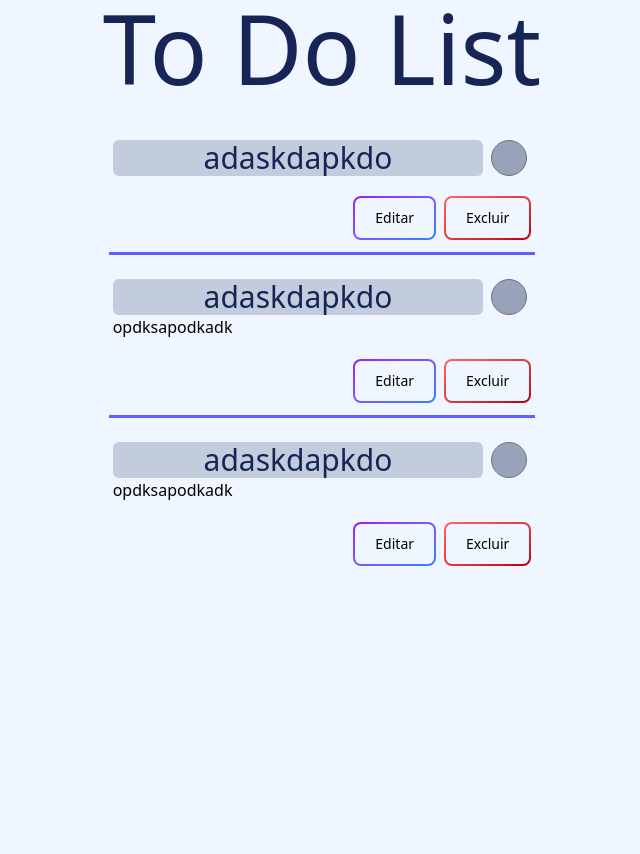
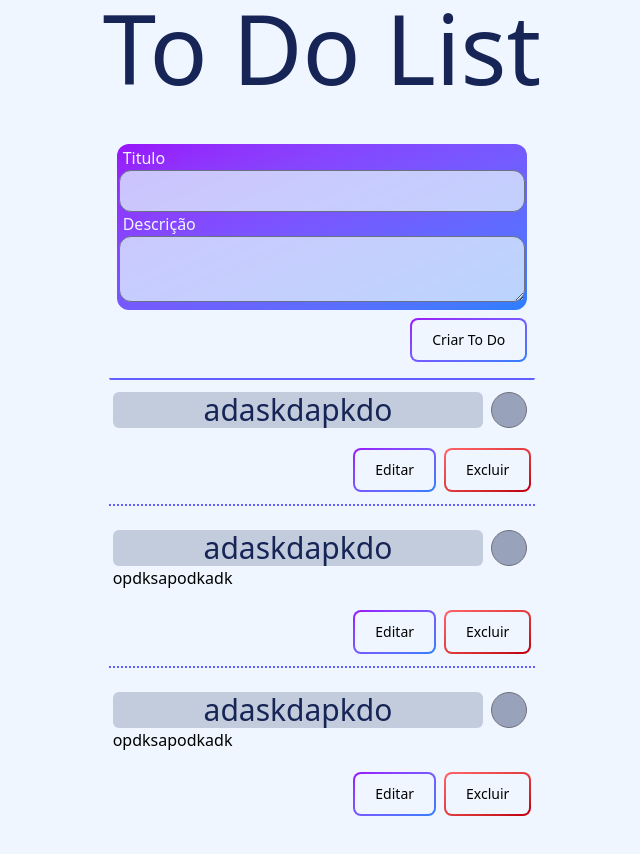
Before and after one commit to IsaacAlfredo/todo_list, a React (Vite) app in the folder todo-list-front/: page / in a window 1280 px wide. Shown: the top 854 px of the page, without its empty margins (318-958 px from the left). Built offline with nearby package versions, Linux system fonts and the light colour scheme.

Commit message:
TodoInputBox

```diff
--- a/todo-list-front/src/App.tsx
+++ b/todo-list-front/src/App.tsx
@@ -1,18 +1,21 @@
 //import { useState } from 'react'
-import TodoCard from "./components/TodoCard/TodoCard";
+import { TodoCard } from "./components/TodoCard/TodoCard";
+import { TodoInputBox } from "./components/TodoInputBox/TodoInputBox";
 
 function App() {
   return (
-    <ul className="">
-      <h1 className="mb-10 w-full self-center text-center text-8xl text-blue-950 dark:text-blue-50">
+    <div className="flex-col">
+      <h1 className="mb-10 w-full text-center text-8xl text-blue-950 dark:text-blue-50">
         To Do List
       </h1>
-      <div className="divide-y-3 flex h-screen flex-col place-items-center gap-5 divide-indigo-500">
+      <TodoInputBox />
+
+      <ul className="flex h-screen flex-col place-items-center gap-5 divide-y-2 divide-dotted divide-indigo-500">
         <TodoCard title="adaskdapkdo" />
         <TodoCard title="adaskdapkdo" description="opdksapodkadk" />
         <TodoCard title="adaskdapkdo" description="opdksapodkadk" />
-      </div>
-    </ul>
+      </ul>
+    </div>
   );
 }
 
--- a/todo-list-front/src/components/DefaultButton/DefaultButton.tsx
+++ b/todo-list-front/src/components/DefaultButton/DefaultButton.tsx
@@ -4,9 +4,9 @@ export function DefaultButton(defaultButton: DefaultButtonType) {
   return (
     <button
       onClick={defaultButton.onClick}
-      className={`focus:ring-3 group mb-2 flex rounded-lg bg-gradient-to-br ${defaultButton.color == "blue" ? "from-purple-600 to-blue-500" : "from-red-400 to-red-700"} p-0.5 font-medium ${defaultButton.color == "blue" ? "focus:ring-blue-300 dark:focus:ring-blue-900" : "focus:ring-rose-400 dark:focus:ring-rose-950"} `}
+      className={`focus:ring-3 group mb-2 flex h-fit rounded-lg bg-gradient-to-br ${defaultButton.color == "blue" ? "from-purple-600 to-blue-500" : "from-red-400 to-red-700"} p-0.5 font-medium ${defaultButton.color == "blue" ? "focus:ring-blue-300 dark:focus:ring-blue-900" : "focus:ring-rose-400 dark:focus:ring-rose-950"} `}
     >
-      <span className="w-full rounded-md bg-blue-50 px-5 py-2.5 text-sm transition-all duration-200 ease-in group-hover:bg-transparent group-hover:text-blue-50 dark:bg-gray-900 dark:text-blue-50 group-hover:dark:bg-transparent">
+      <span className="text-nowrap rounded-md bg-blue-50 px-5 py-2.5 text-sm transition-all duration-200 ease-in group-hover:bg-transparent group-hover:text-blue-50 dark:bg-gray-900 dark:text-blue-50 group-hover:dark:bg-transparent">
         {defaultButton.text}
       </span>
     </button>
--- a/todo-list-front/src/components/TodoCard/TodoCard.tsx
+++ b/todo-list-front/src/components/TodoCard/TodoCard.tsx
@@ -1,7 +1,7 @@
 import { DefaultButton } from "../DefaultButton/DefaultButton";
 import { TodoType } from "./TodoType";
 
-function TodoCard(todo: TodoType) {
+export function TodoCard(todo: TodoType) {
   return (
     <div className="w-2/3 p-1">
       <div className="flex w-full gap-2">
@@ -23,5 +23,3 @@ function TodoCard(todo: TodoType) {
     </div>
   );
 }
-
-export default TodoCard;
--- /dev/null
+++ b/todo-list-front/src/components/TodoInputBox/TodoInputBox.tsx
@@ -0,0 +1,28 @@
+import { DefaultButton } from "../DefaultButton/DefaultButton";
+
+export function TodoInputBox() {
+  return (
+    <div className="bg-purple-900-900/30 rounded-b-xs mb-2 w-2/3 flex-col justify-items-end gap-2 justify-self-center border-b-2 border-indigo-500 p-2">
+      <div className="w-full">
+        <div className="focus:ring-3 group mb-2 w-full flex-col rounded-xl bg-gradient-to-br from-purple-600 to-blue-500 p-0.5 font-medium focus:ring-blue-300 dark:focus:ring-blue-900">
+          <label className="ml-1 font-normal text-blue-50">
+            Titulo
+            <input
+              type="text"
+              name="title"
+              className="w-full rounded-xl bg-blue-100/80 text-black dark:bg-gray-900/80 dark:text-blue-50"
+            />
+          </label>
+          <label className="ml-1 font-extralight text-blue-50">
+            Descrição
+            <textarea
+              name="description"
+              className="w-full rounded-xl bg-blue-100/80 text-black dark:bg-gray-900/80 dark:text-blue-50"
+            ></textarea>
+          </label>
+        </div>
+      </div>
+      <DefaultButton color="blue" text="Criar To Do" />
+    </div>
+  );
+}
```
